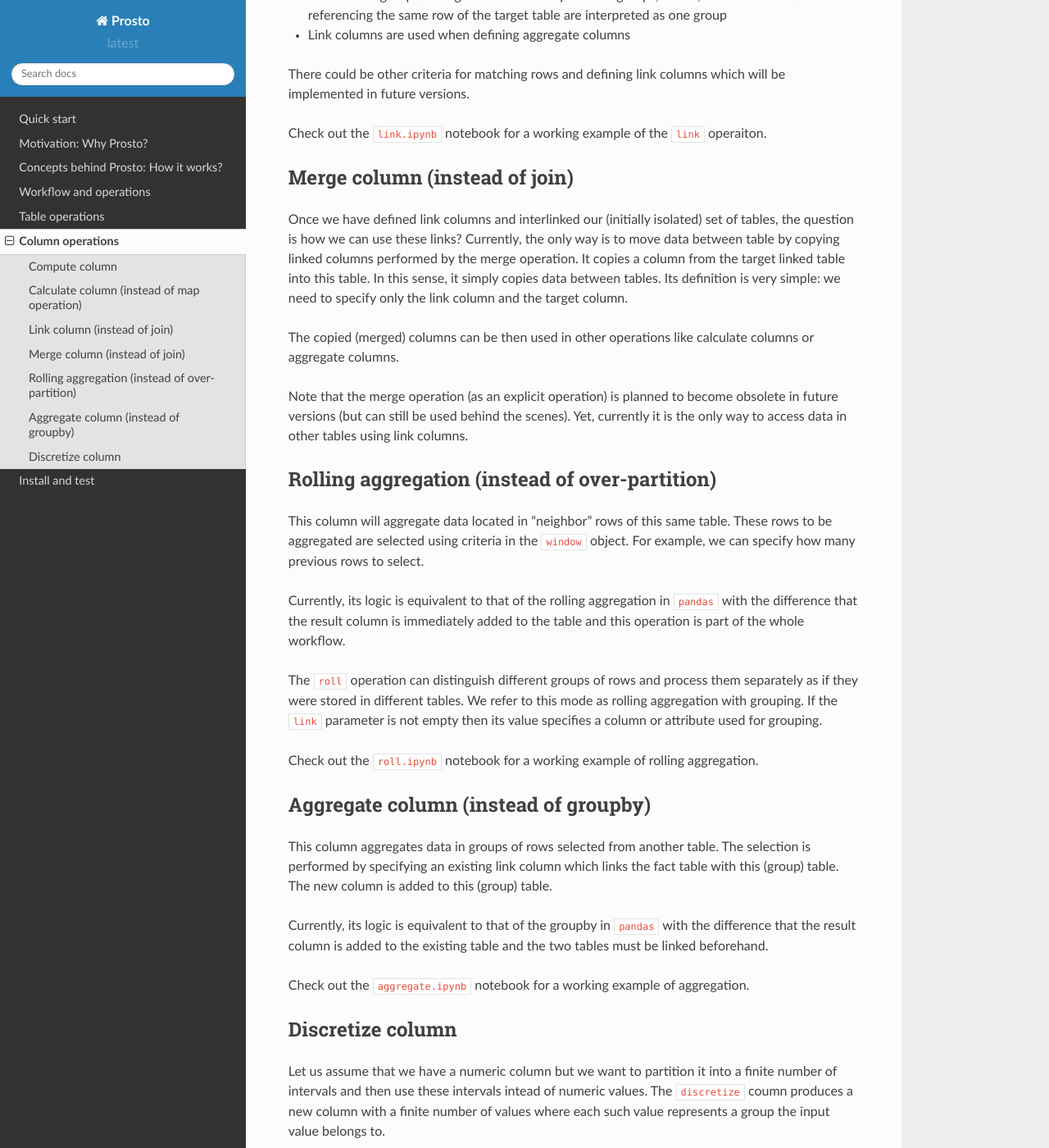
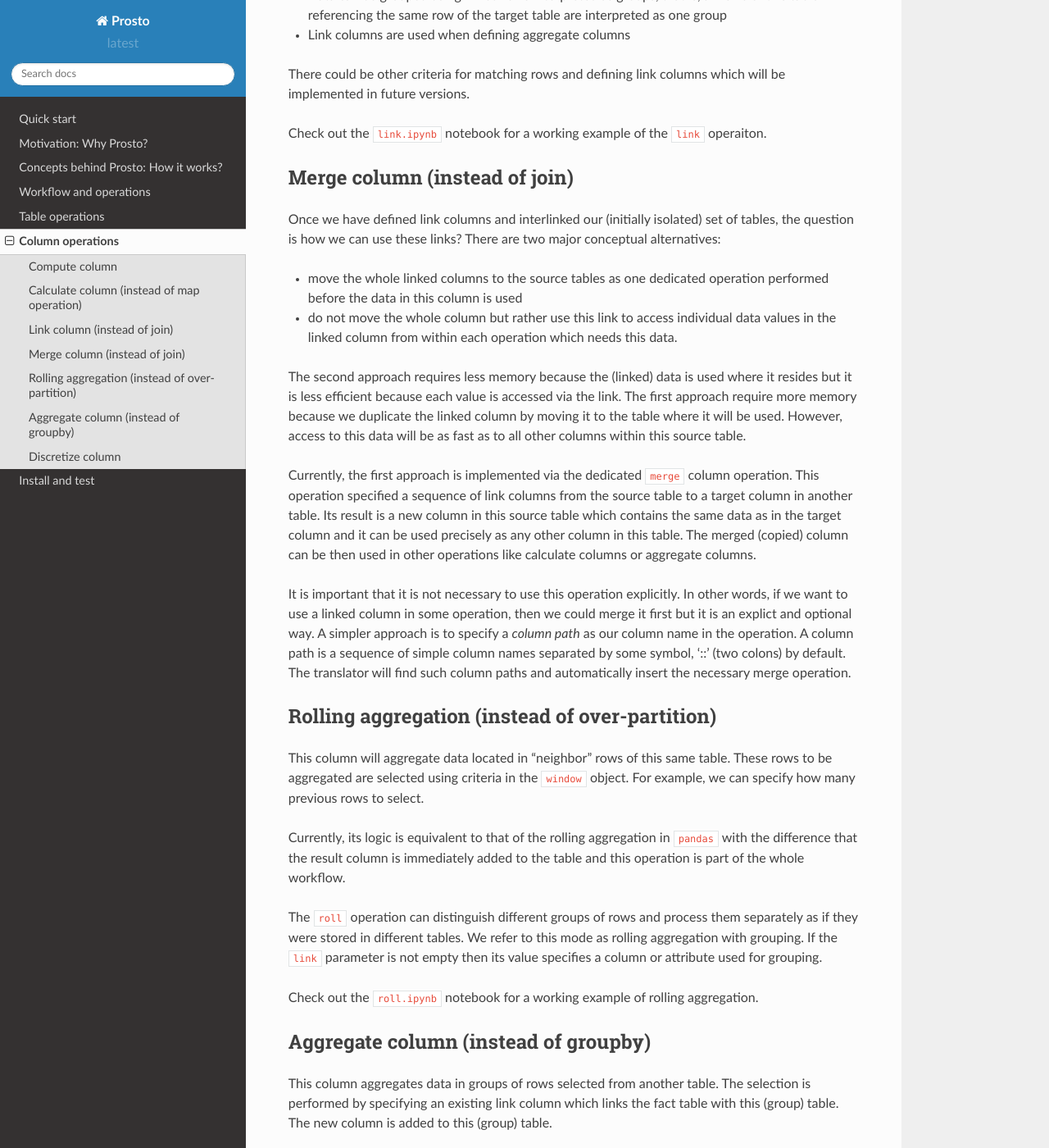
Before and after one commit to asavinov/prosto, a Sphinx documentation site: the page built from docs/text/columns.md, in a window 1280 px wide and 1400 px high, scrolled down 1289 px. Shown: the whole window at 82% size. Built offline with Sphinx 7.4.7 and the Read the Docs theme 2.0.0, drawn with Linux system fonts in a browser that asks for light colours.

Commit message:
update docs

```diff
--- a/docs/index.rst
+++ b/docs/index.rst
@@ -1,7 +1,7 @@
 Welcome to Prosto documentation!
 ================================
 
-`Prosto` is a Python data processing toolkit to programmatically author and execute complex data processing workflows. Conceptually, it is an alternative to *set-oriented* approaches to data processing like map-reduce, relational algebra, SQL or data-frame-based tools like `pandas`.
+`Prosto` is a Python data processing toolkit to programmatically author and execute complex data processing workflows. Conceptually, it is an alternative to purely *set-oriented* approaches to data processing like map-reduce, relational algebra, SQL or data-frame-based tools like `pandas`.
 
 `Prosto` radically changes the way data is processed by relying on a novel data processing paradigm: concept-oriented model of data [1]. It treats columns (modelled via mathematical functions) as first-class elements of the data processing pipeline having the same rights as tables. If a traditional data processing graph consists of only set operations than the `Prosto` workflow consists of two types of operations:
 
--- a/docs/text/columns.md
+++ b/docs/text/columns.md
@@ -33,11 +33,16 @@ Check out the `link.ipynb` notebook for a working example of the `link` operaito
 
 ## Merge column (instead of join)
 
-Once we have defined link columns and interlinked our (initially isolated) set of tables, the question is how we can use these links? Currently, the only way is to move data between table by copying linked columns performed by the merge operation. It copies a column from the target linked table into this table. In this sense, it simply copies data between tables. Its definition is very simple: we need to specify only the link column and the target column.
+Once we have defined link columns and interlinked our (initially isolated) set of tables, the question is how we can use these links? There are two major conceptual alternatives:
 
-The copied (merged) columns can be then used in other operations like calculate columns or aggregate columns.
+* move the whole linked columns to the source tables as one dedicated operation performed before the data in this column is used
+* do not move the whole column but rather use this link to access individual data values in the linked column from within each operation which needs this data.
 
-Note that the merge operation (as an explicit operation) is planned to become obsolete in future versions (but can still be used behind the scenes). Yet, currently it is the only way to access data in other tables using link columns.
+The second approach requires less memory because the (linked) data is used where it resides but it is less efficient because each value is accessed via the link. The first approach require more memory because we duplicate the linked column by moving it to the table where it will be used. However, access to this data will be as fast as to all other columns within this source table.
+
+Currently, the first approach is implemented via the dedicated `merge` column operation. This operation specified a sequence of link columns from the source table to a target column in another table. Its result is a new column in this source table which contains the same data as in the target column and it can be used precisely as any other column in this table. The merged (copied) column can be then used in other operations like calculate columns or aggregate columns.
+
+It is important that it is not necessary to use this operation explicitly. In other words, if we want to use a linked column in some operation, then we could merge it first but it is an explict and optional way. A simpler approach is to specify a *column path* as our column name in the operation. A column path is a sequence of simple column names separated by some symbol, '::' (two colons) by default. The translator will find such column paths and automatically insert the necessary merge operation.
 
 ## Rolling aggregation (instead of over-partition)
 
@@ -64,4 +69,4 @@ Let us assume that we have a numeric column but we want to partition it into a f
 How the groups are identified and how the input space is partitioned is defined in the model. In the simplest case, there is one numeric column and the model defines intervals with equal length. These intervals are identified by their border value (left or right). The output columm will contain border values for the intervals input values belong to. For example, if we have temperature values in the input column like 21.1, 23.3, 22.2 etc. but we want to use discrete values like 21, 23, 22, then we need to define a `discretize` column. In this case, it is similar to rounding (which can be implemented using a `calculate` column) but the logic of discretization can be more complicated.
 
 Links:
-* https://numpy.org/doc/stable/reference/generated/numpy.digitize.html
+* <https://numpy.org/doc/stable/reference/generated/numpy.digitize.html>
```
Also changed, not shown: docs/text/quick_start.md (+1 -1 lines), docs/text/tables.md (+2 -2 lines).
